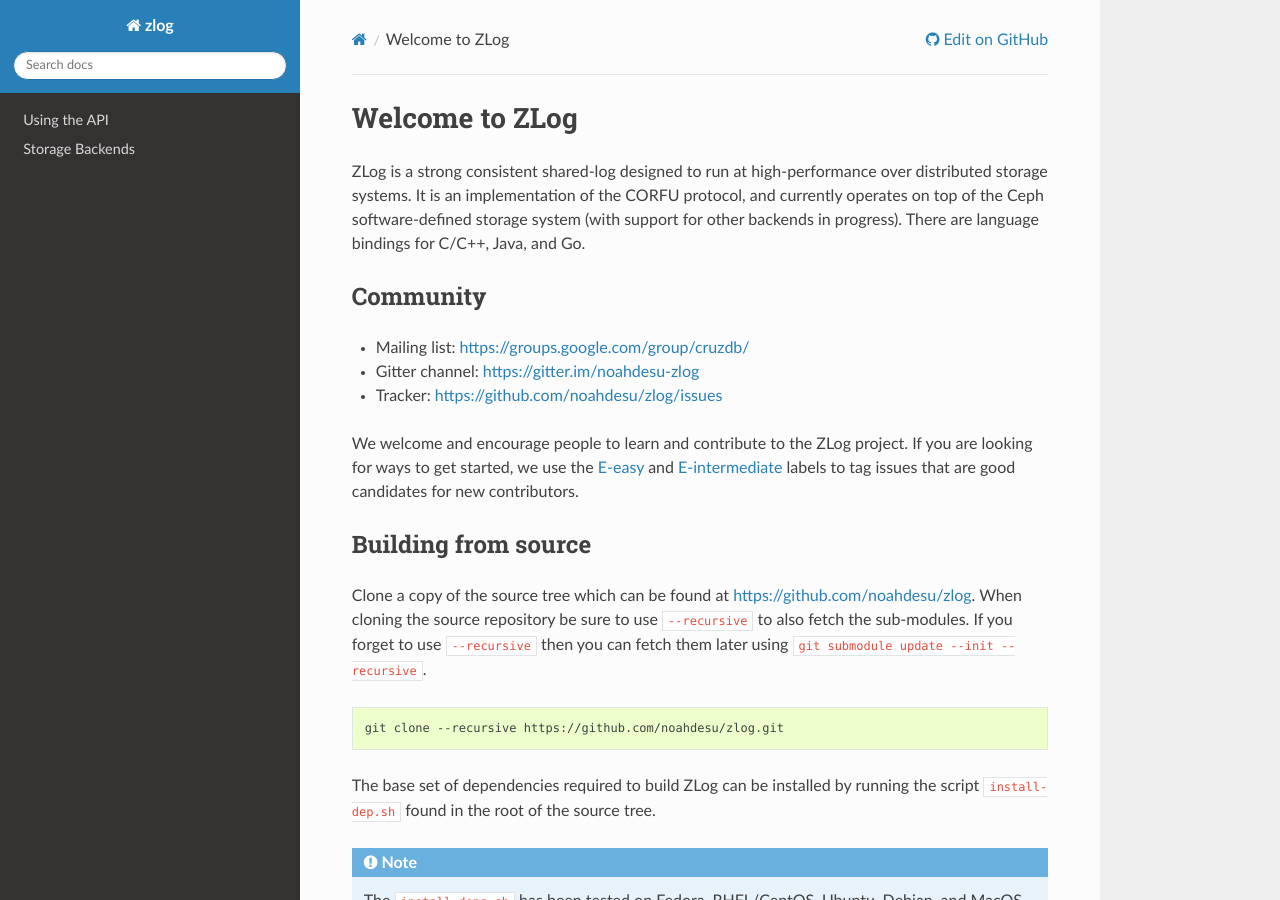
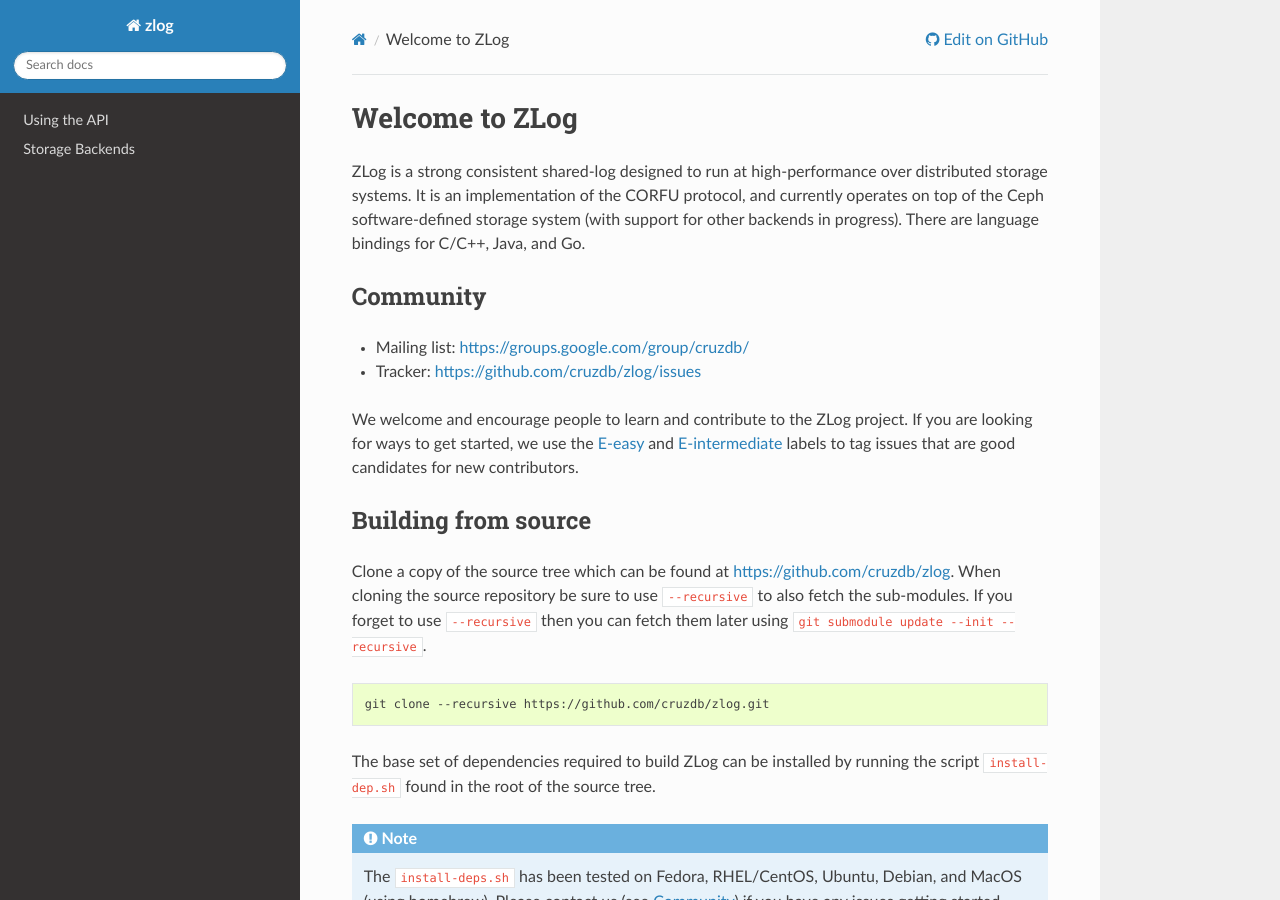
Before and after one commit to cruzdb/zlog, a Sphinx documentation site: the page built from doc/index.rst, in a window 1280 px wide and 900 px high. Built offline with Sphinx 7.4.7 and the Read the Docs theme 2.0.0, drawn with Linux system fonts in a browser that asks for light colours.

Commit message:
doc: remove references to noahdesu
Signed-off-by: Noah Watkins <noahwatkins@gmail.com>

```diff
--- a/doc/conf.py
+++ b/doc/conf.py
@@ -15,7 +15,7 @@
 
 html_context = {
     'display_github': True,
-    'github_user': 'noahdesu',
+    'github_user': 'cruzdb',
     'github_repo': 'zlog',
     'github_version': 'master',
     'conf_py_path': '/doc/',
--- a/doc/index.rst
+++ b/doc/index.rst
@@ -15,14 +15,13 @@
 #########
 
 * Mailing list: https://groups.google.com/group/cruzdb/
-* Gitter channel: https://gitter.im/noahdesu-zlog
-* Tracker: https://github.com/noahdesu/zlog/issues
+* Tracker: https://github.com/cruzdb/zlog/issues
 
 We welcome and encourage people to learn and contribute to the ZLog project.
 If you are looking for ways to get started, we use the
-`E-easy <https://github.com/noahdesu/zlog/issues?q=is%3Aissue+is%3Aopen+label%3AE-easy>`_
+`E-easy <https://github.com/cruzdb/zlog/issues?q=is%3Aissue+is%3Aopen+label%3AE-easy>`_
 and
-`E-intermediate <https://github.com/noahdesu/zlog/issues?q=is%3Aissue+is%3Aopen+label%3AE-intermediate>`_
+`E-intermediate <https://github.com/cruzdb/zlog/issues?q=is%3Aissue+is%3Aopen+label%3AE-intermediate>`_
 labels to tag issues that are good candidates for new contributors.
 
 ####################
@@ -30,14 +29,14 @@
 ####################
 
 Clone a copy of the source tree which can be found at
-https://github.com/noahdesu/zlog.
+https://github.com/cruzdb/zlog.
 When cloning the source repository be sure to use ``--recursive`` to also fetch
 the sub-modules. If you forget to use ``--recursive`` then you can fetch them
 later using ``git submodule update --init --recursive``.
 
 .. code-block:: bash
 
-    git clone --recursive https://github.com/noahdesu/zlog.git
+    git clone --recursive https://github.com/cruzdb/zlog.git
 
 The base set of dependencies required to build ZLog can be installed by
 running the script ``install-dep.sh`` found in the root of the source tree.
```
Also changed, not shown: CONTRIBUTING.md (+3 -3 lines), README.md (+18 -19 lines), .travis.yml, docker/ci/README.md, docker/physical-design/README.md, 9 other files.
